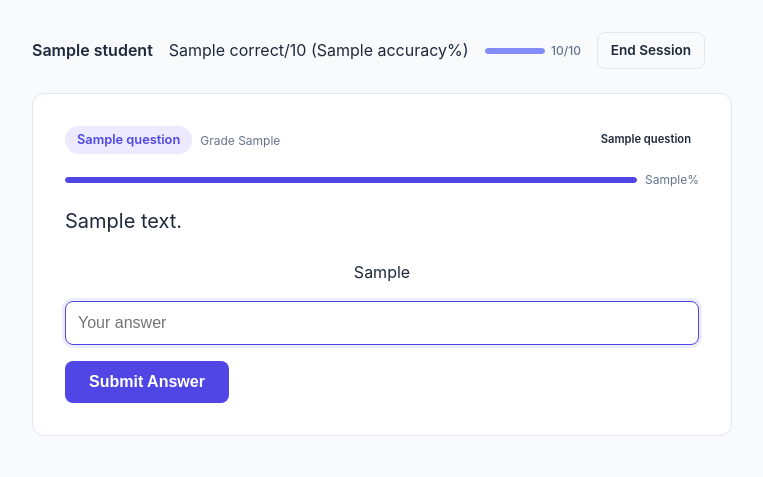
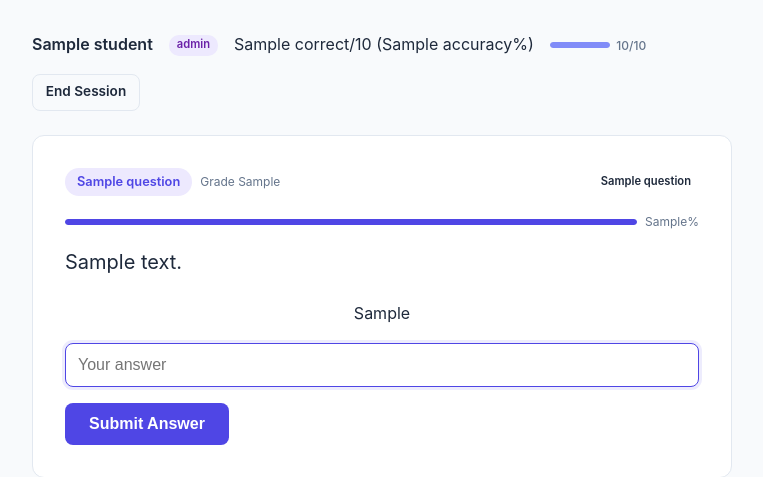
Before and after one commit to bkmrkr/mora, a Flask app: template templates/session/question.html in a window 1280 px wide. Shown: the part 71-548 px from the top of the page, without its empty margins (258-1021 px from the left). Run offline with Flask 3, Linux system fonts and the light colour scheme; the template is opened without the code that fills it: most values are stand-ins (such as "Sample title", 1, 10 or a date in 2020).

Commit message:
Show Math Level badge in session header during practice
Purple pill badge (e.g., "Grandmaster") visible next to student name
while answering questions, making the gamification pervasive throughout
the practice experience.

Co-Authored-By: Claude Opus 4.6 <noreply@anthropic.com>

```diff
--- a/routes/home.py
+++ b/routes/home.py
@@ -9,6 +9,19 @@ from curriculum.skills import get_skills_for_grade
 from engine.elo import is_mastered
 
 home_bp = Blueprint('home', __name__)
+
+_LEVELS = [
+    (40, 'Legend'), (35, 'Grandmaster'), (30, 'Master'), (25, 'Champion'),
+    (20, 'Expert'), (15, 'Scholar'), (10, 'Learner'), (5, 'Explorer'),
+    (0, 'Starter'),
+]
+
+
+def _level_name(mastered_count):
+    for threshold, name in _LEVELS:
+        if mastered_count >= threshold:
+            return name
+    return 'Starter'
 
 
 @home_bp.route('/')
@@ -58,6 +71,12 @@ def start():
             grade_progress[str(grade)] = {'mastered': mastered, 'total': len(skills)}
         flask_session['welcome'] = grade_progress
 
+    # Math level for session header
+    total_mastered = sum(
+        1 for r in progress_rows if is_mastered(r['mastery_level'])
+    ) if progress_rows else 0
+    flask_session['math_level'] = _level_name(total_mastered)
+
     # Practice streak
     streak_days, _ = session_model.get_practice_streak(student['id'])
     if streak_days >= 2:
--- a/routes/session.py
+++ b/routes/session.py
@@ -77,6 +77,8 @@ def question(session_id):
     if 'clock_hour' in current:
         visual_svg = generate_clock_svg(current['clock_hour'], current['clock_minute'])
 
+    math_level = flask_session.get('math_level', 'Starter')
+
     return render_template(
         'session/question.html',
         session_id=session_id,
@@ -91,6 +93,7 @@ def question(session_id):
         goal_reached=goal_reached,
         show_goal_celebration=show_goal_celebration,
         practice_streak=practice_streak,
+        math_level=math_level,
     )
 
 
--- a/static/css/style.css
+++ b/static/css/style.css
@@ -171,6 +171,14 @@ body {
     flex-wrap: wrap;
 }
 .student-name { font-weight: 600; }
+.session-level-badge {
+    font-size: 0.7rem;
+    font-weight: 600;
+    padding: 0.1rem 0.5rem;
+    border-radius: 10px;
+    background: #ede9fe;
+    color: #6b21a8;
+}
 
 /* Result banner (correct answer notification) */
 .result-banner {
--- a/templates/session/question.html
+++ b/templates/session/question.html
@@ -4,6 +4,7 @@
 <div class="session-container">
     <div class="session-header">
         <span class="student-name">{{ student.name }}</span>
+        <span class="session-level-badge">{{ math_level }}</span>
         <div class="session-stats">
             {% if session_stats.total > 0 %}
             <span>{{ session_stats.correct }}/{{ session_stats.total }} ({{ session_stats.accuracy }}%)</span>
```
Also changed, not shown: CHANGELOG.md.
